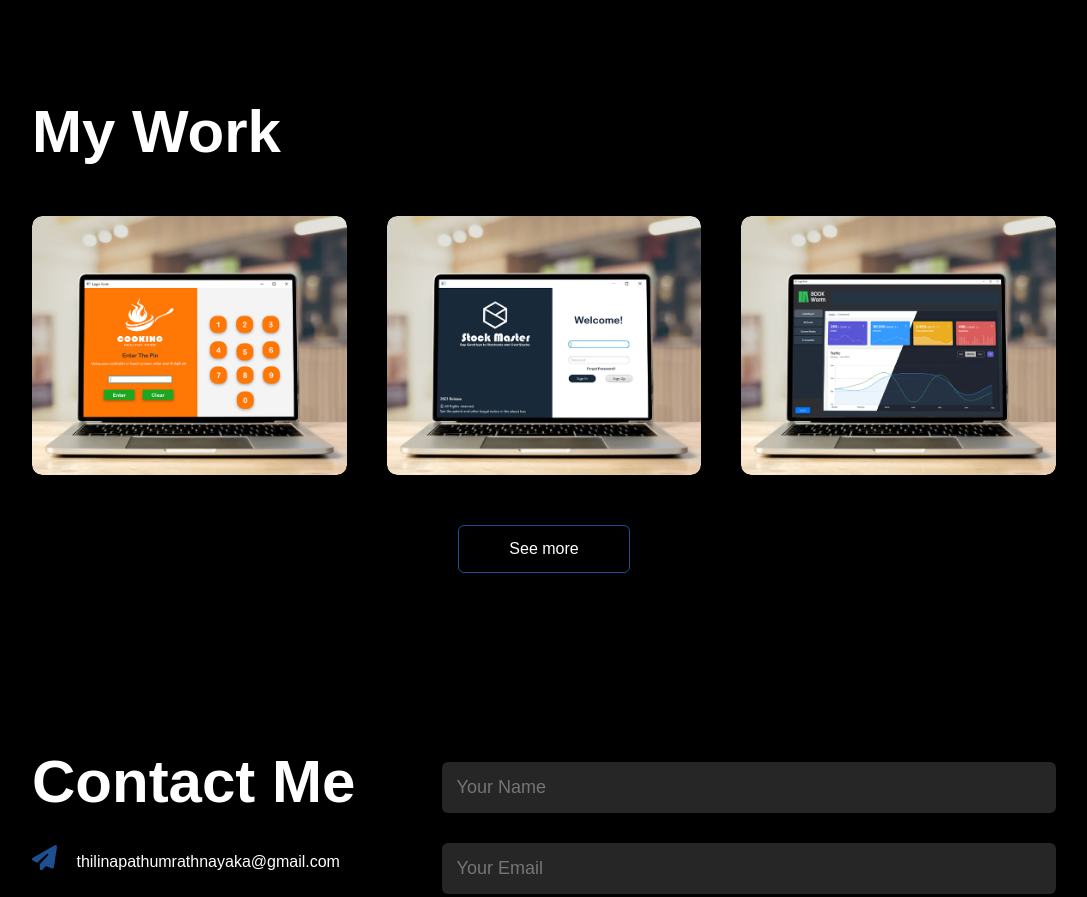
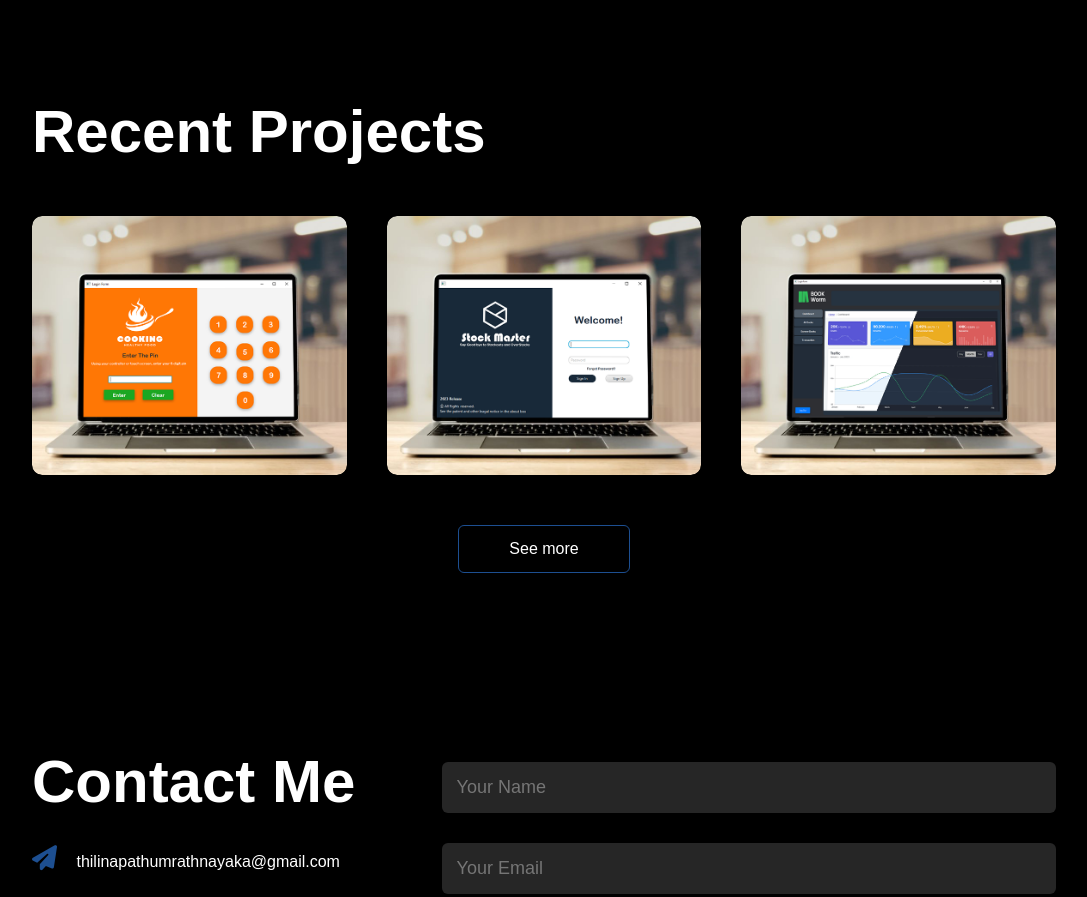
Before and after one commit to PathumRathnayaka/portfolio-mockup-structure-html, a plain HTML site: page index.html in a window 1280 px wide. Shown: the part 2100-2997 px from the top of the page, without its empty margins (96-1183 px from the left). Drawn offline with nearby package versions, Linux system fonts and the light colour scheme.

Commit message:
modified

```diff
--- a/index.html
+++ b/index.html
@@ -122,7 +122,7 @@
 <!-----portfolio------->
 <div id="portfolio">
     <div class="container">
-        <h1 class="sub-title">My Work</h1>
+        <h1 class="sub-title">Recent Projects</Rec></h1>
         <div class="work-list">
             <div class="work">
                 <img src="assets/resturant%20(2).png">
```
